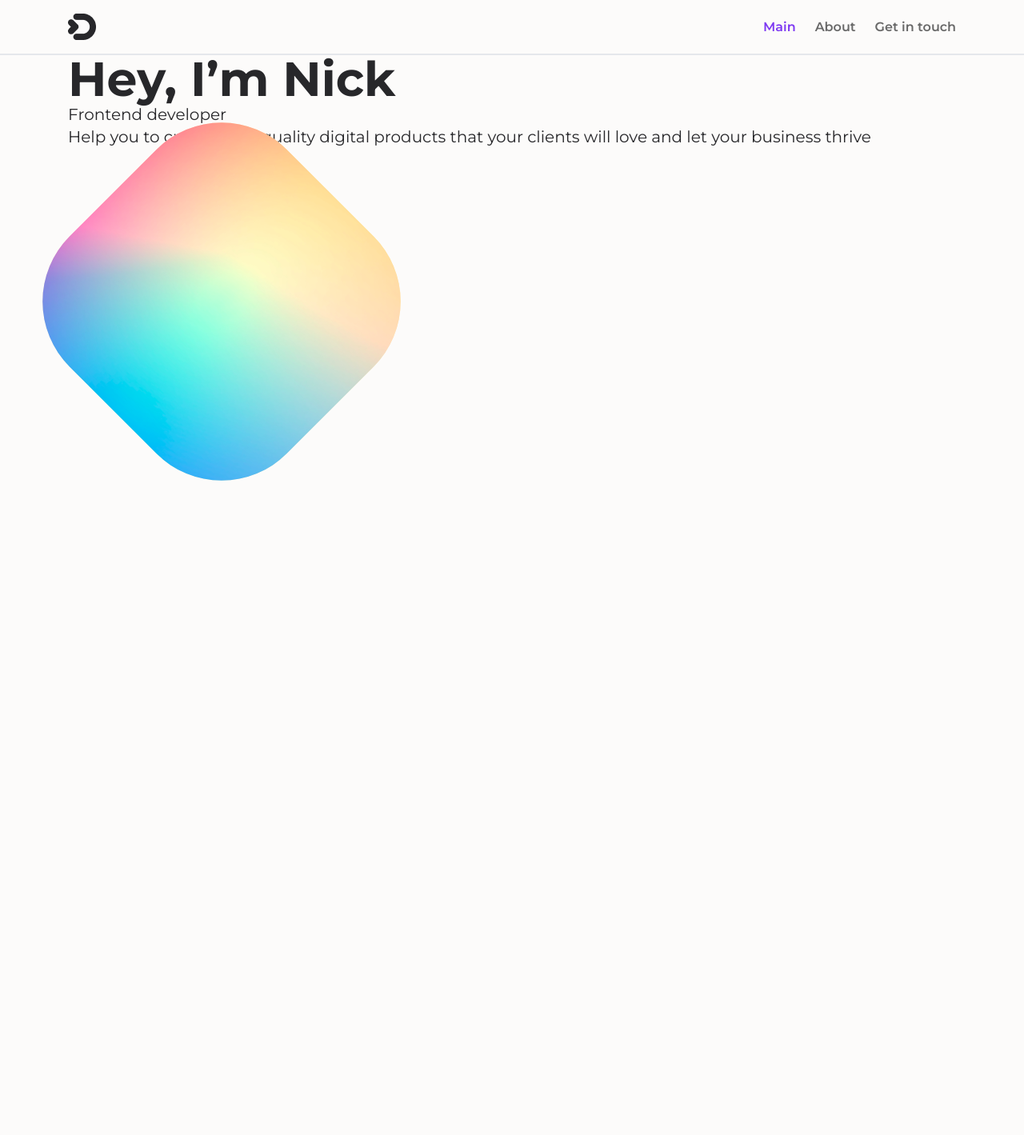
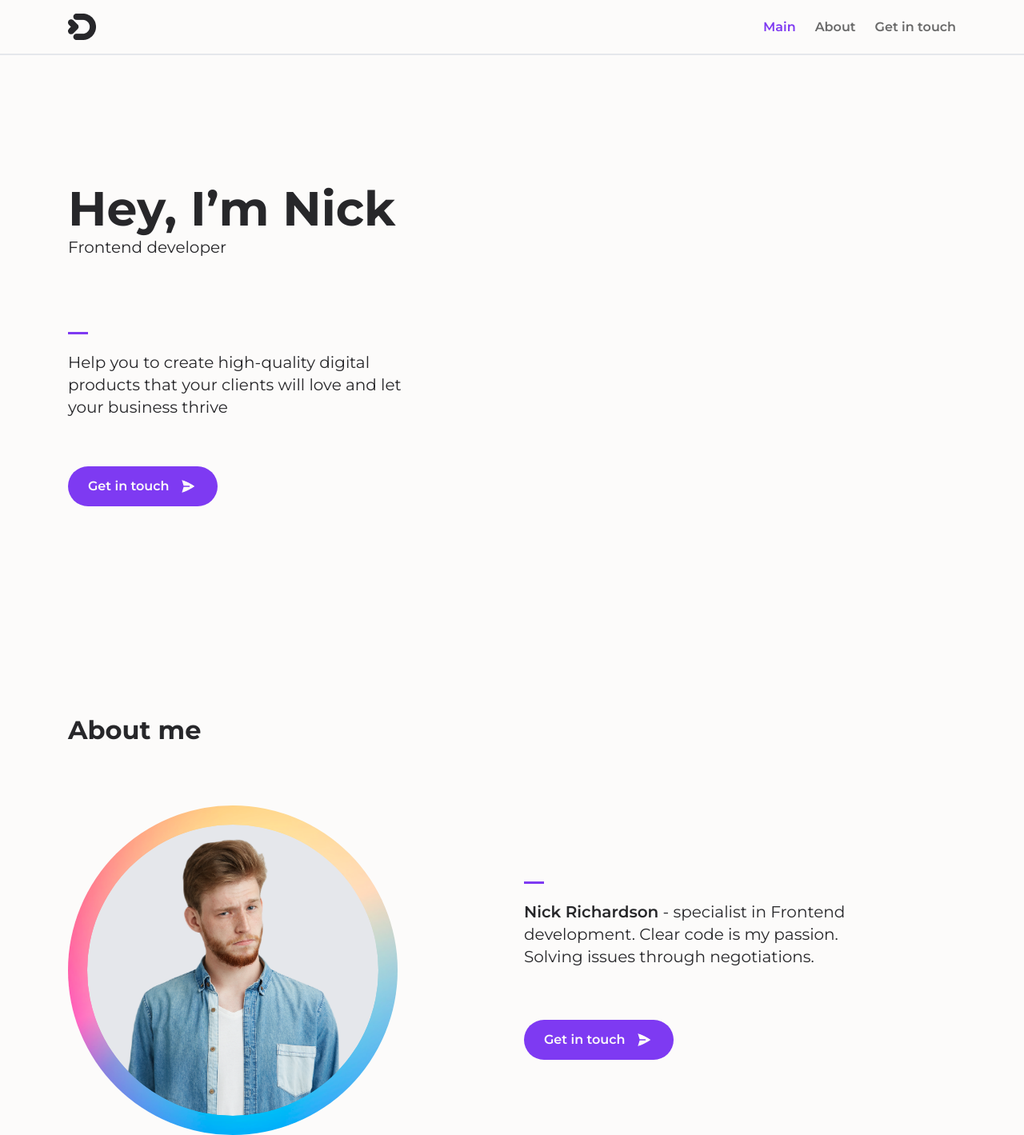
Before and after one commit to ainesskk/firstProject, a React (Vite) app: page / in a window 1280 px wide. Shown: the whole page at 80% size. Before the commit the page ends 800 px from the top, so only its background shows below. Built offline with nearby package versions, Linux system fonts and the light colour scheme.

Commit message:
add greetinf and about me part

```diff
--- a/src/App.jsx
+++ b/src/App.jsx
@@ -1,14 +1,16 @@
 import "./styles/globals.css"
 import Navbar from "./components/Navbar.jsx";
 import Greeting from "./components/Greeting.jsx";
+import AboutMe from "./components/AboutMe.jsx";
 
 function App() {
 
   return (
     <>
         <Navbar />
-        <div className="main-container">
+        <div className="main-container ">
             <Greeting />
+            <AboutMe />
         </div>
 
     </>
--- /dev/null
+++ b/src/components/AboutMe.jsx
@@ -0,0 +1,28 @@
+import styles from "../styles/AboutMe.module.css"
+
+export default function AboutMe() {
+    return (
+        <>
+            <h2 className="mt-[48px] md:mt-[80px] xl:mt-[100px]">About me</h2>
+            <div className={styles.aboutContainer}>
+                <div className={styles.roundContainer}>
+                    <div className={styles.roundManContainer}>
+                    </div>
+                </div>
+                <div className={styles.infoTextContainer}>
+                    <div className={styles.borderElement}>
+                        <p className="subtitle2">
+                            <span className="subtitle-bold">Nick Richardson</span> - specialist in Frontend
+                            development.
+                            Clear code is my passion. Solving issues through negotiations.
+                        </p>
+                    </div>
+                    <button className="btn hidden md:flex grid-cols-12 md:mt-[44px] xl:mt-[65px]">
+                        <p className="btn-text">Get in touch</p>
+                        <img className={styles.sendBtn} src="src/assets/Send.svg" alt="send"/>
+                    </button>
+                </div>
+            </div>
+        </>
+    )
+}
--- a/src/components/Greeting.jsx
+++ b/src/components/Greeting.jsx
@@ -3,13 +3,51 @@ import styles from "../styles/Greeting.module.css"
 export default function Greeting() {
     return (
         <>
-            <h1 className="">Hey, I’m Nick</h1>
-            <p className="body-text">Frontend developer</p>
-            <p className="body-text">Help you to create high-quality digital products that your clients will love
-                and let your business thrive</p>
-            <div className="rounded-4xl w-96 h-96 rotate-45 bg-amber-100 overflow-hidden">
-                <img className={styles.gradient} src="src/assets/gradient.png" alt="gradient" />
+            <div className="grid grid-cols-2 gap-[30px] sm2:grid-cols-3 md:grid-cols-6 xl:grid-cols-12">
+                <div className="col-span-2 sm2:col-span-2 md:col-span-4 xl:col-span-5">
+                    <h1 className="pt-[27px] md:pt-[44px] xl:pt-[162px]">Hey, I’m Nick</h1>
+                    <p className="body-text mt-1">Frontend developer</p>
+                    <div className={styles.borderElement}>
+                        <p className="body-text pt-[24px]">Help you to create high-quality digital
+                            products that your clients will love and let your business thrive</p>
+                    </div>
+                    <button
+                        className="btn flex mt-[27px] md:mt-[44px] xl:mt-[60px] mb-[225px] md:mb-[51px] xl:mb-[166px]">
+                        <p className="btn-text">Get in touch</p>
+                        <img className={styles.sendBtn} src="src/assets/Send.svg" alt="send"/>
+                    </button>
+                </div>
+
             </div>
+
         </>
     )
 }
+
+
+// <div className={styles.greetingMainContainer}>
+//     <div className="col-span-1 md:col-span-4 xl:col-span-5">
+//         <h1 className="pt-[27px] md:pt-[44px] xl:pt-[166px]">Hey, I’m Nick</h1>
+//         <p className="body-text pt-4">Frontend developer</p>
+//         <div className={styles.borderElement}>
+//             <p className="body-text pt-[24px]">Help you to create high-quality digital<br></br>
+//                 products that your clients will love and let your business thrive</p>
+//         </div>
+//     </div>
+//
+//     <div className={styles.manContainer}>
+//         <img className={styles.man} src="src/assets/happy_man.png" alt="gradient"/>
+//     </div>
+// </div>
+// {/*<div className={styles.gradientTriangle}>*/
+// }
+// {/*    <img className={styles.gradient} src="src/assets/gradient.png" alt="gradient"/>*/
+// }
+// {/*</div>*/
+// }
+// <h1 className="pt-[166px]">Hey, I’m Nick</h1>
+// <p className="body-text pt-4">Frontend developer</p>
+// <div className={styles.borderElement}>
+//     <p className="body-text pt-[24px]">Help you to create high-quality digital
+//         products that your clients will love and let your business thrive</p>
+// </div>
--- /dev/null
+++ b/src/styles/AboutMe.module.css
@@ -0,0 +1,78 @@
+:root {
+    --mainMargin: calc(15px * 2);
+    --roundContainerWidth: calc(100vw - var(--mainMargin));
+}
+
+.aboutContainer {
+    @apply grid grid-cols-2 gap-[30px] mt-[36px] sm2:grid-cols-5 md:grid-cols-6 md:mt-[80px] xl:grid-cols-12 xl:gap-[30px];
+}
+
+.roundContainer {
+    @apply relative rounded-50 bg-amber-200 border-[17px] max-w-[290px] max-h-[290px] xl:max-w-[412px] lg:max-w-[412px] xl:border-[24px] overflow-hidden;
+    @apply col-span-2 sm2:col-span-5 md:col-span-3 xl:col-span-5;
+    width: var(--roundContainerWidth);
+    max-height: var(--roundContainerWidth);
+    aspect-ratio: 1 / 1;
+    border-color: transparent;
+    background-image: url('/src/assets/gradient.png');
+    background-size: 200%;
+    background-position: center;
+}
+
+.roundManContainer {
+    @apply absolute inset-0 rounded-50 bg-white overflow-hidden;
+    background-image: url('/src/assets/suspicious_man.png');
+    background-color: #E5E7EB;
+    background-size: 87%;
+    background-position: center;
+
+}
+
+.infoTextContainer {
+    @apply col-span-2 sm2:col-span-3 sm2:col-start-2 md:col-span-3 xl:col-span-5 xl:col-start-7;
+    @apply md:my-auto;
+}
+
+@media screen and (min-width: 480px) {
+    :root {
+        --mainMargin: calc(100vw - 450px);
+    }
+}
+
+@media screen and (min-width: 768px) {
+    :root {
+        --mainMargin: calc(39px * 2);
+    }
+}
+
+@media screen and (min-width: 1280px) {
+    :root {
+        --mainMargin: calc(85px * 2);
+    }
+}
+
+.borderElement p {
+    @apply relative pt-[24px];
+}
+
+.borderElement::before {
+    @apply absolute;
+    content: '';
+    width: 25px;
+    height: 3px;
+    background-color: #7E3AF2;
+}
+
+.sendBtn {
+    @apply h-full w-[16px] md:w-[24px];
+}
+
+@media screen and (max-width: 767px) {
+    .roundContainer, .infoTextContainer {
+        @apply mx-auto;
+    }
+
+    .infoTextContainer {
+        @apply mt-[36px];
+    }
+}
--- a/src/styles/Greeting.module.css
+++ b/src/styles/Greeting.module.css
@@ -1,7 +1,15 @@
-.gradient {
-    @apply object-cover w-full h-full ;
+.sendBtn {
+    @apply h-full w-[16px] md:w-[24px]
 }
 
-.gradient {
-    transform: scale(1.4);
+.borderElement p{
+    @apply relative pt-[24px] mt-[38px] md:pt-[16px] md:mt-[36px] xl:pt-[24px] xl:mt-[92px];
 }
+
+.borderElement::before {
+    @apply absolute;
+    content: '';
+    width: 25px;
+    height: 3px;
+    background-color: #7E3AF2;
+}
--- a/src/styles/Navbar.module.css
+++ b/src/styles/Navbar.module.css
@@ -16,7 +16,7 @@ p {
     @apply font-montserrat font-normal text-sm;
 }
 
-@screen sm {
+@screen md {
     p {
         @apply font-semibold text-base;
     }
--- a/src/styles/globals.css
+++ b/src/styles/globals.css
@@ -6,13 +6,13 @@
     --body-margin: calc(85px * 2);
 }
 
-@media (max-width: 768px) {
+@media screen and (max-width: 1279px) {
     :root {
         --body-margin: calc(39px * 2);
     }
 }
 
-@media (max-width: 639px) {
+@media screen and (max-width: 767px) {
     :root {
         --body-margin: calc(15px * 2);
     }
@@ -23,59 +23,80 @@ body {
 }
 
 .main-container {
-    width: 100%;
-    max-width: calc(100% - var(--body-margin));
+    /*На всякий случай оставить*/
+    /*width: 100%;*/
+    /*max-width: calc(100% - var(--body-margin));*/
+    width: calc(100% - var(--body-margin));
+    max-width: 1440px;
     margin: 0 auto;
 }
 
 h1, h2, h3,
 .subtitle, .subtitle2,
-.body-text, .body-text2 {
+.body-text, .body-text2,
+.subtitle2-bold{
     @apply font-montserrat text-black;
 }
 
 h1 {
-    @apply font-semibold text-2xl !important;;
+    @apply font-bold text-2xl !important;;
+}
+
+h2 {
+    @apply font-semibold text-xl !important;;
 }
 
 .subtitle {
-    @apply font-bold text-xl !important;;
+    @apply font-semibold text-sm !important;;
 }
 
 .subtitle2 {
     @apply font-normal text-sm !important;;
 }
 
+.subtitle-bold {
+    @apply font-semibold text-sm !important;;
+}
+
 .body-text {
     @apply font-normal text-sm !important;;
 }
 
-@screen sm {
+.btn {
+    @apply bg-lavender items-center rounded-[50px] px-[13px] py-[9px] md:px-[25px] md:py-[13px];
+}
+
+.btn-text {
+    @apply font-semibold text-sm text-white pr-[8px] md:pr-[12px];
+}
+
+@screen md {
     h1 {
-        @apply font-bold text-6xl !important;;
+        @apply text-6xl !important;
     }
 
     h2 {
-        @apply font-bold text-3xl !important;;
-    }
-
-    h3 {
-        @apply font-semibold text-2xl !important;;
+        @apply font-bold text-3xl !important;
     }
 
     .subtitle {
-        @apply font-semibold text-xl !important;;
+        @apply text-xl !important;
     }
 
     .subtitle2 {
-        @apply font-semibold text-base !important;;
+        @apply font-normal text-xl !important;
+    }
+
+    .subtitle-bold {
+        @apply font-semibold text-xl !important;
     }
 
     .body-text {
-        @apply font-normal text-xl !important;;
+        @apply font-normal text-xl !important;
     }
 
-    .body-text2 {
-        @apply font-normal text-base !important;;
+    .btn-text {
+        @apply text-base;
     }
+
 }
--- a/tailwind.config.js
+++ b/tailwind.config.js
@@ -27,11 +27,21 @@ export default {
         'gradient-img': "url('./src/images/gradient.png')",
       },
       borderRadius: {
-        '4xl': '30%',
+        '4xl': '50rem',
+        '50': '50%',
       },
       rotate: {
         '270': '270deg'
-      }
+      },
+      screens: {
+        'sm': '640px',
+        'sm2': '480px',
+        'md': '768px',
+        'lg': '1024px',
+        'xl': '1280px',
+        '2xl': '1536px',
+      },
+      gridColumnStart: theme => theme('grid-column-start'),
     },
   },
   plugins: [],
```
Also changed, not shown: src/assets/Send.svg (added), src/assets/SendW.png (added).
